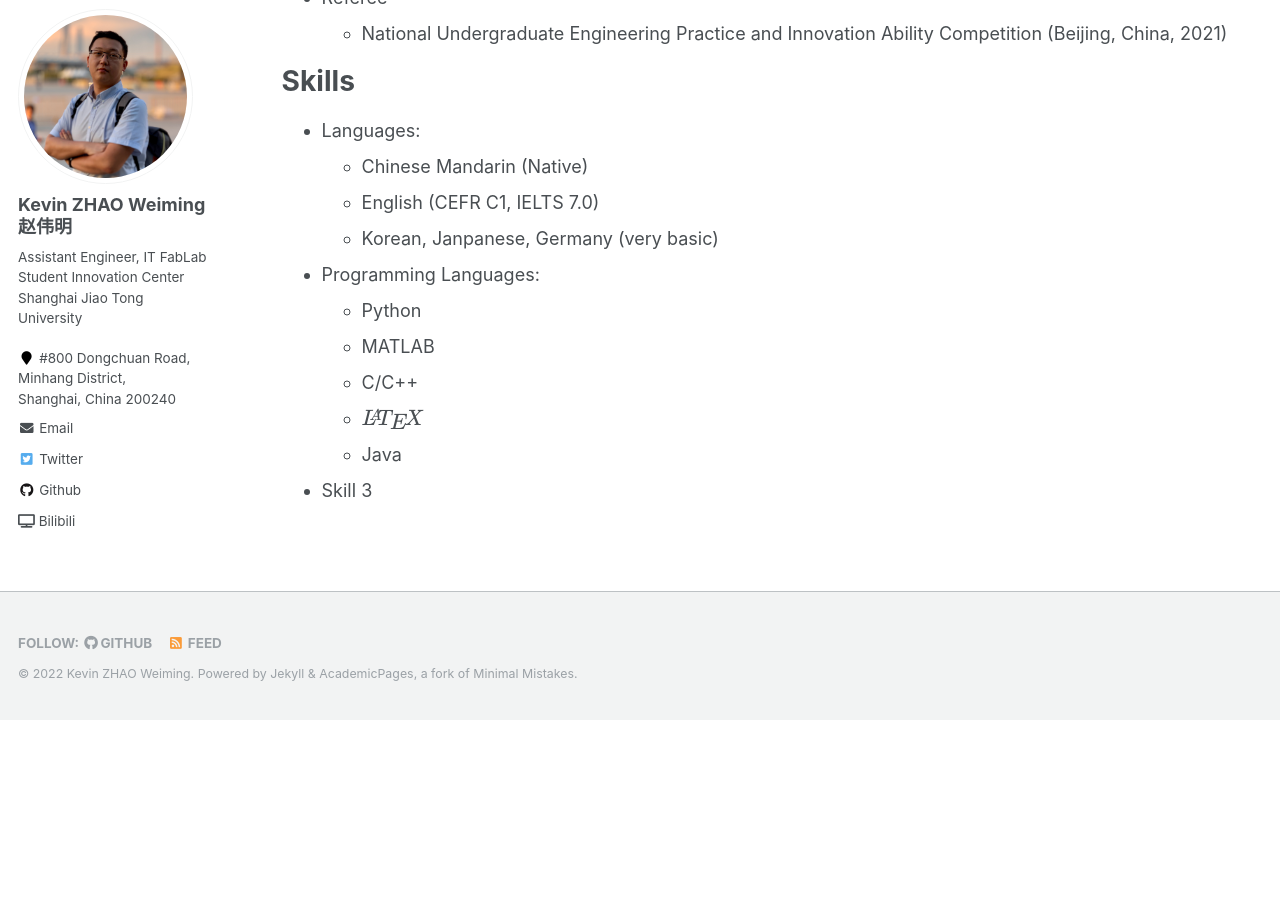
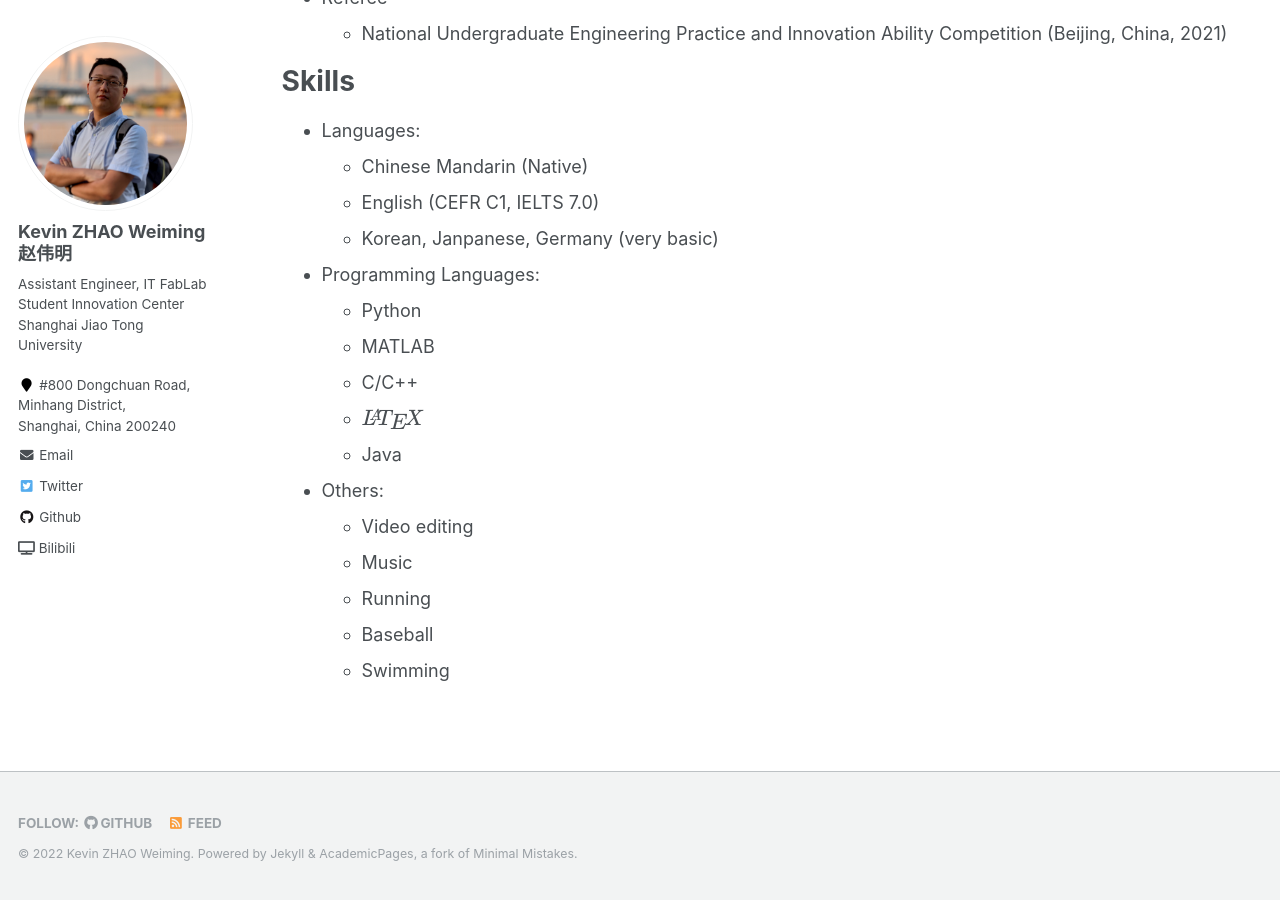
Before and after one commit to zwm0426/zwm0426.github.io, a Jekyll site: the page built from _pages/cv.md, in a window 1280 px wide and 900 px high, scrolled down 872 px. Built offline with Jekyll 4.4.1, drawn with Linux system fonts in a browser that asks for light colours; formulas are drawn with MathJax 3; before the commit the page ends 1592 px from its top, so only the background shows below that.

Commit message:
Update cv.md

```diff
--- a/_pages/cv.md
+++ b/_pages/cv.md
@@ -51,7 +51,12 @@
   * $ \LaTeX{} $
   * Java
 
-* Skill 3
+* Others:
+  * Video editing
+  * Music
+  * Running
+  * Baseball
+  * Swimming
 
 <!-- Publications
 ======
```
